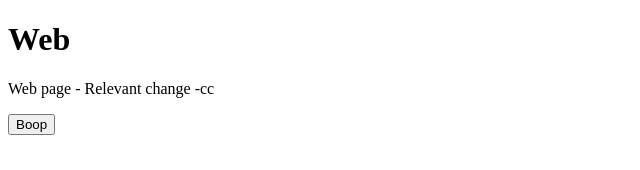
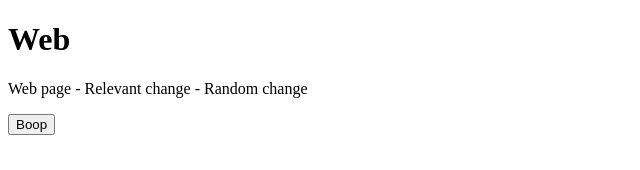
Before and after one commit to saqirmdevx/semantic-test-versioning, a Next.js app in the folder apps/web/: page / in a window 1280 px wide. Shown: the top 170 px of the page, without its empty margins (0-640 px from the left). Built offline with nearby package versions, Linux system fonts and the light colour scheme.

Commit message:
feat: Random update

```diff
--- a/apps/web/app/page.tsx
+++ b/apps/web/app/page.tsx
@@ -4,7 +4,7 @@ export default function Page() {
   return (
     <>
       <Header text='Web' />
-      <p>Web page - Relevant change -cc</p>
+      <p>Web page - Relevant change - Random change</p>
       <Button />
     </>
   );
```
